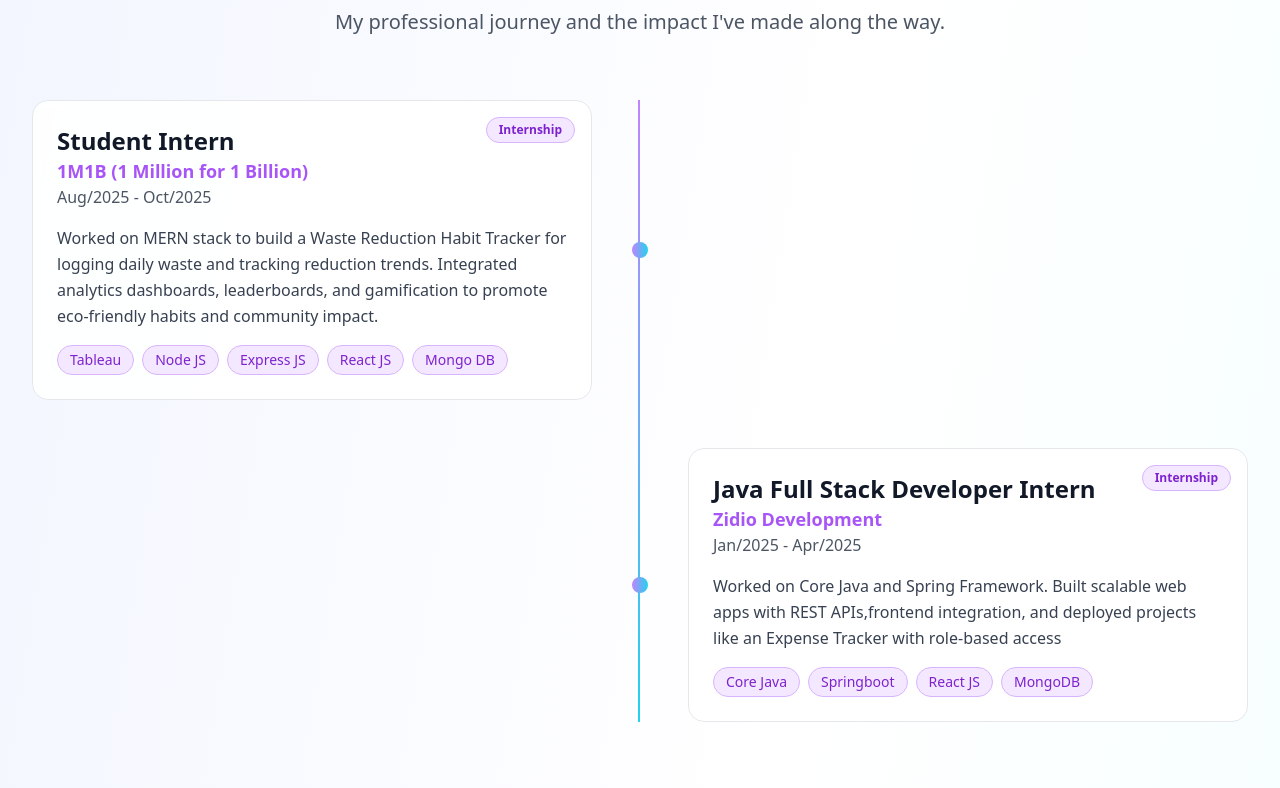
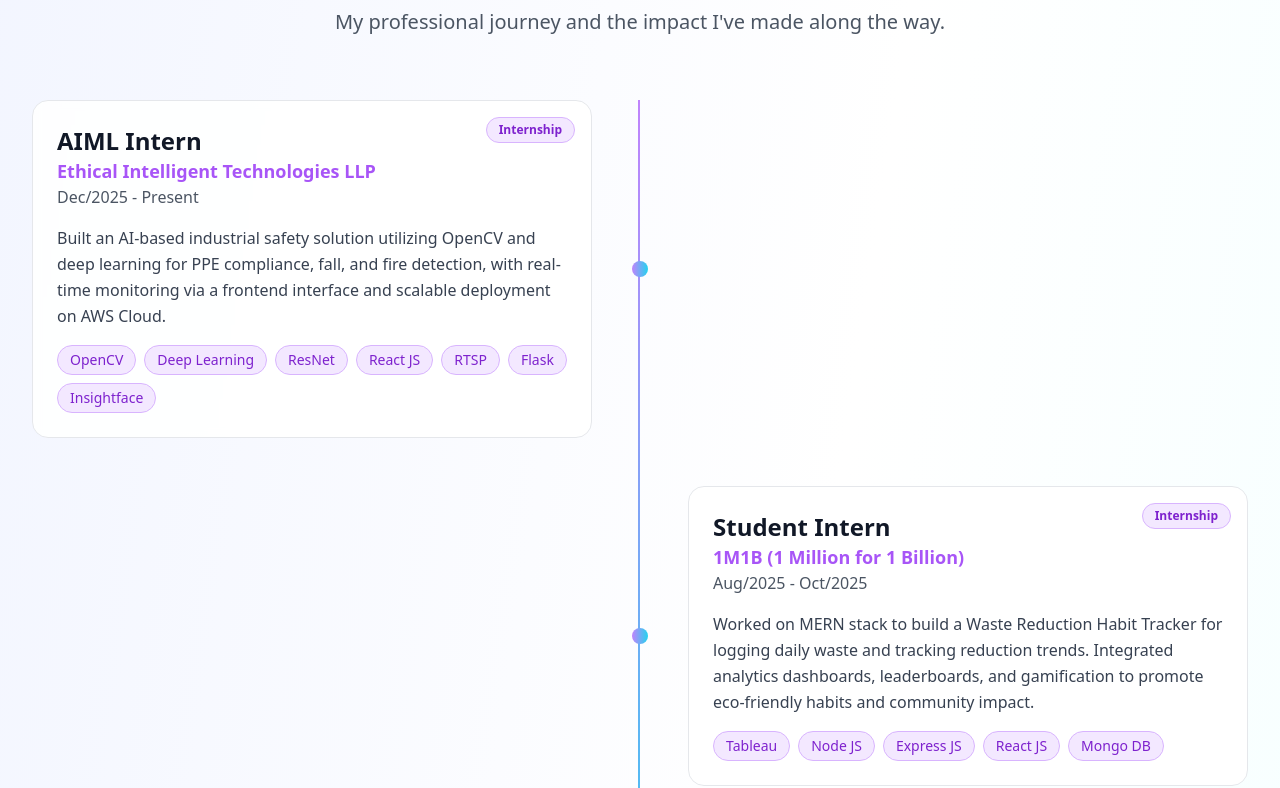
Before and after one commit to Kishore-R45/Kishore_Portfolio, a React (Vite) app: page / in a window 1280 px wide. Shown: the part 2432-3220 px from the top of the page. Built offline with nearby package versions, Linux system fonts and the light colour scheme; no server answers.

Commit message:
add eit internship in experience page

```diff
--- a/src/components/Experience.tsx
+++ b/src/components/Experience.tsx
@@ -2,6 +2,14 @@
 
 const Experience: React.FC = () => {
   const experiences = [
+    {
+      role: "AIML Intern",
+      company: "Ethical Intelligent Technologies LLP",
+      duration: "Dec/2025 - Present",
+      type: "Internship",
+      description: " Built an AI-based industrial safety solution utilizing OpenCV and deep learning for PPE compliance, fall, and fire detection, with real-time monitoring via a frontend interface and scalable deployment on AWS Cloud. ",
+      technologies: ["OpenCV", "Deep Learning", "ResNet", "React JS", "RTSP", "Flask","Insightface"]
+    },
     {
       role: "Student Intern",
       company: "1M1B (1 Million for 1 Billion)",
```
